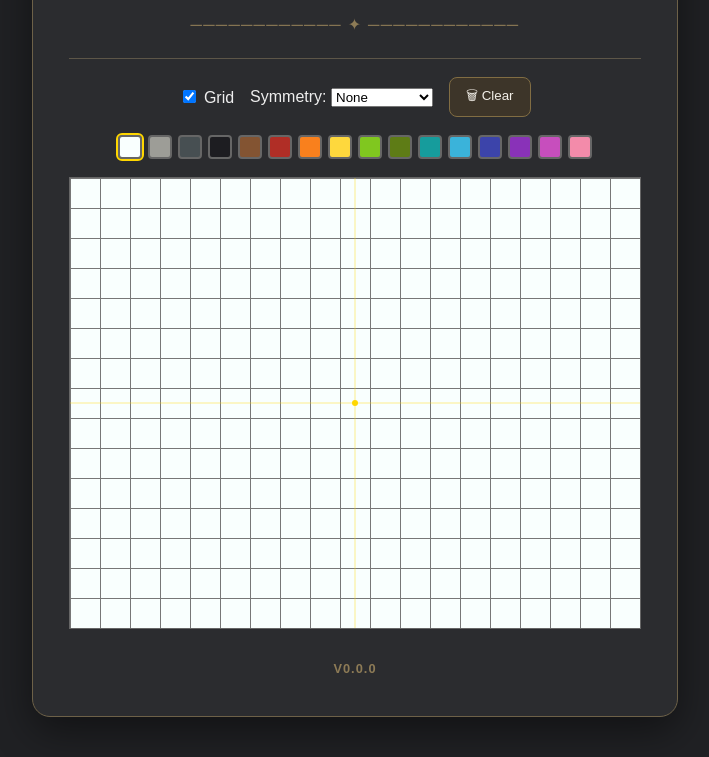
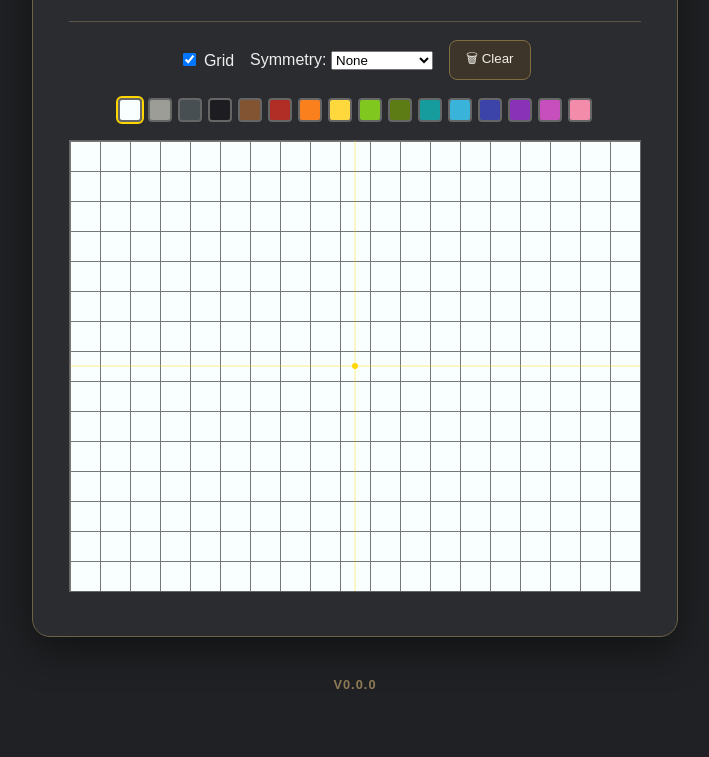
Before and after one commit to knitcodemonkey/treasured-pieces, a plain HTML site: page index.html in a window 1280 px wide. Shown: the part 183-940 px from the top of the page, without its empty margins (285-994 px from the left). After the commit the page ends 875 px from the top, so only its background shows below. Drawn offline with Linux system fonts and the light colour scheme; no server answers.

Commit message:
Remove decorative divider and clean up unused CSS

```diff
--- a/css/app.css
+++ b/css/app.css
@@ -68,18 +68,14 @@ h1 {
 	color: #ece3d1;
 }
 .app-version {
-	display: inline-block;
-	margin-top: 12px;
+	display: block;
+	margin-top: 16px;
 	font-size: 0.8rem;
 	font-weight: 600;
 	letter-spacing: 0.08em;
 	text-transform: uppercase;
 	color: #8d7b56;
-}
-.divider {
-	margin: 18px 0 24px;
-	color: #8d7b56;
-	letter-spacing: 0.08rem;
+	text-align: center;
 }
 .toolbar {
 	justify-content: center;
@@ -129,10 +125,3 @@ button:hover {
 	align-items: center;
 	margin: 40px 0;
 }
-
-.app-footer {
-	margin-top: 16px;
-	font-size: 0.8rem;
-	color: #8d7b56;
-	text-align: center;
-}
--- a/index.html
+++ b/index.html
@@ -12,7 +12,6 @@
 				<div class="tagline">
 					Beautiful treasures deserve to become beautiful works.
 				</div>
-				<div class="divider">──────────── ✦ ────────────</div>
 			</header>
 
 			<div class="toolbar">
@@ -35,14 +34,11 @@
 			<div id="palette"></div>
 			<canvas id="canvas" width="570" height="450"></canvas>
 
-			<div class="app-footer">
-				<span id="appVersion" class="app-version">v0.0.0</span>
-			</div>
-
 			<script src="js/project.js"></script>
 			<script src="js/ui.js"></script>
 			<script src="js/canvas.js"></script>
 			<script src="js/app.js"></script>
 		</div>
+		<span id="appVersion" class="app-version">v0.0.0</span>
 	</body>
 </html>
```
